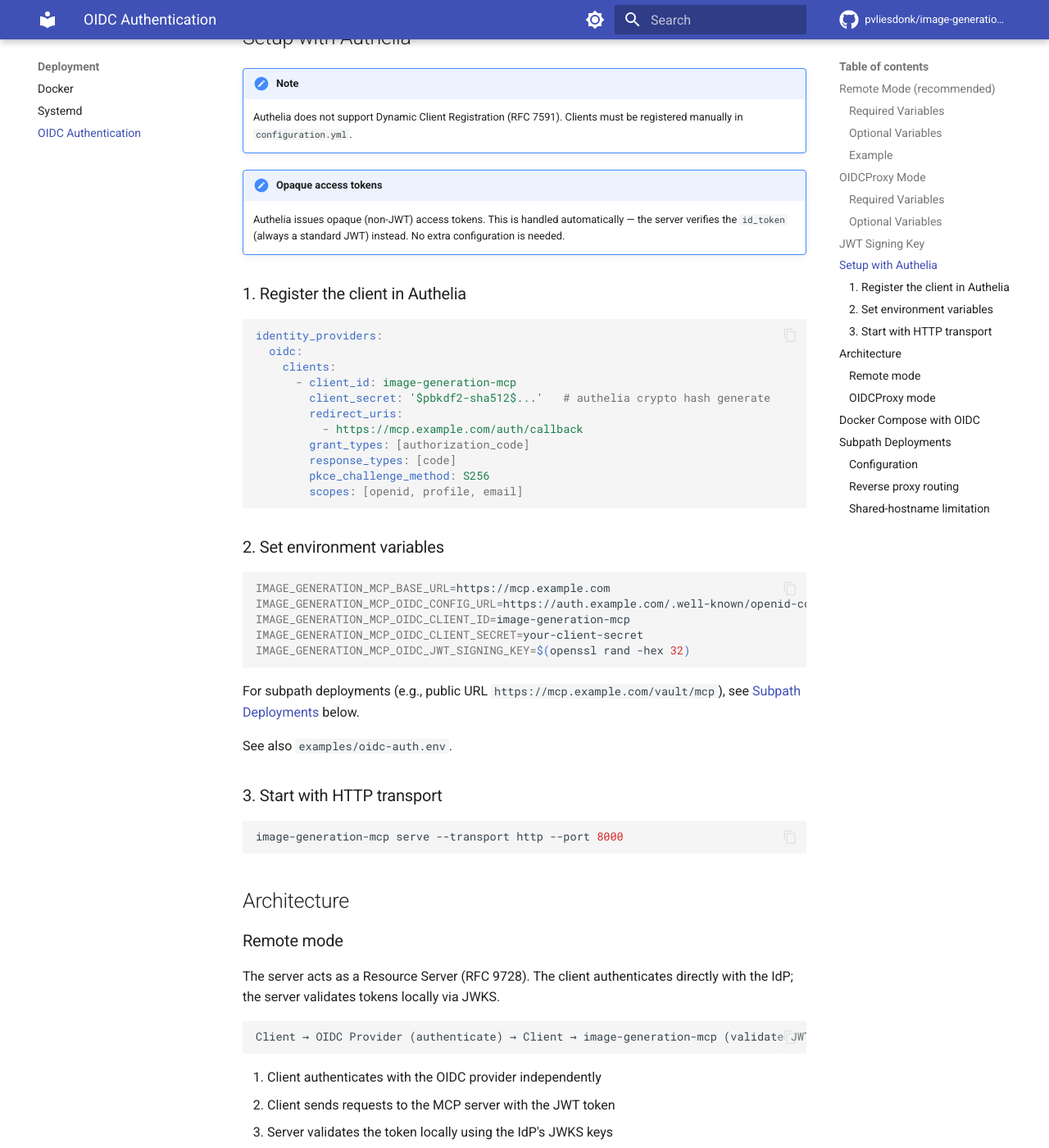
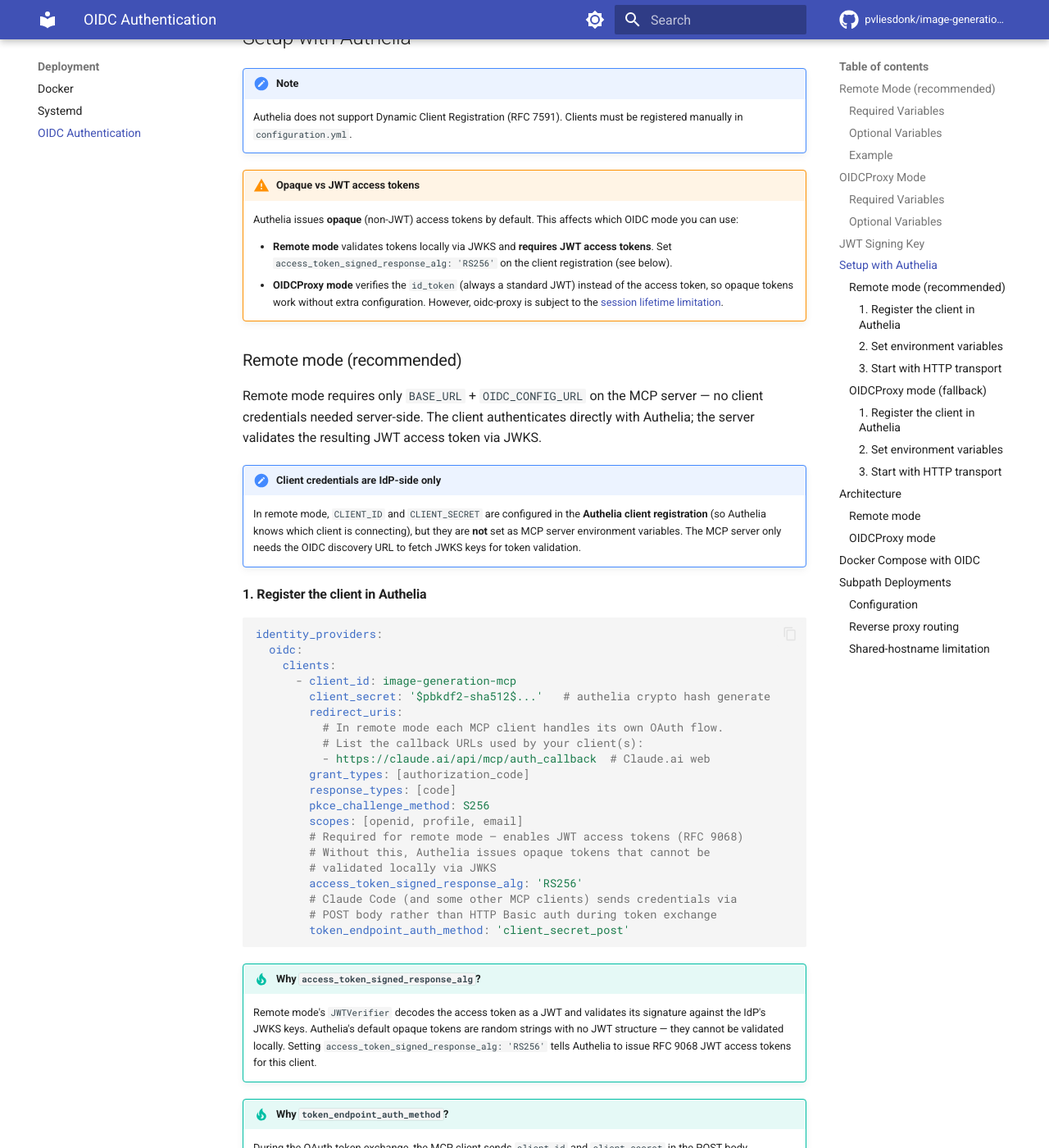
Before and after one commit to pvliesdonk/image-generation-mcp, an MkDocs documentation site: the page built from docs/deployment/oidc.md, in a window 1280 px wide and 1400 px high, scrolled down 2977 px. Shown: the whole window at 82% size. Built offline with MkDocs 1.6.1 and Material for MkDocs 9.7.7, drawn with Linux system fonts in a browser that asks for light colours; comment, search, counter and statistics services are not loaded; some of the changed text lies outside the part shown.

Commit message:
docs: update Authelia setup for remote auth mode and Claude Code client config (#105)
* docs: update Authelia setup for remote auth mode

- Rewrite "Setup with Authelia" to cover remote mode as primary path
  with oidc-proxy as fallback
- Document access_token_signed_response_alg: RS256 for JWT access tokens
- Document token_endpoint_auth_method: client_secret_post for Claude Code
- Correct "opaque tokens handled automatically" claim (only oidc-proxy)
- Add troubleshooting entry for token_endpoint_auth_method mismatch

Refs #104

Co-Authored-By: Claude Opus 4.6 <noreply@anthropic.com>

* fix: address PR #105 review comments

- Fix broken anchor link to authentication.md session lifetime section
- Use client-specific redirect_uris for remote mode (Claude.ai callback)
- Restore examples/oidc-auth.env reference in oidc-proxy section

Co-Authored-By: Claude Opus 4.6 <noreply@anthropic.com>

* fix: address second round of PR #105 review comments

- Fix examples filename: oidc-auth.env → oidc.env (pre-existing bug)
- Improve oidc-proxy token_endpoint_auth_method comment clarity

Co-Authored-By: Claude Opus 4.6 <noreply@anthropic.com>

---------

Co-authored-by: Claude Opus 4.6 <noreply@anthropic.com>

````diff
--- a/docs/deployment/oidc.md
+++ b/docs/deployment/oidc.md
@@ -79,10 +79,70 @@ openssl rand -hex 32
 !!! note
     Authelia does not support Dynamic Client Registration (RFC 7591). Clients must be registered manually in `configuration.yml`.
 
-!!! note "Opaque access tokens"
-    Authelia issues opaque (non-JWT) access tokens. This is handled automatically — the server verifies the `id_token` (always a standard JWT) instead. No extra configuration is needed.
+!!! warning "Opaque vs JWT access tokens"
+    Authelia issues **opaque** (non-JWT) access tokens by default. This affects which OIDC mode you can use:
 
-### 1. Register the client in Authelia
+    - **Remote mode** validates tokens locally via JWKS and **requires JWT access tokens**. Set `access_token_signed_response_alg: 'RS256'` on the client registration (see below).
+    - **OIDCProxy mode** verifies the `id_token` (always a standard JWT) instead of the access token, so opaque tokens work without extra configuration. However, oidc-proxy is subject to the [session lifetime limitation](../guides/authentication.md#known-limitations-oidc-session-lifetime).
+
+### Remote mode (recommended)
+
+Remote mode requires only `BASE_URL` + `OIDC_CONFIG_URL` on the MCP server — no client credentials needed server-side. The client authenticates directly with Authelia; the server validates the resulting JWT access token via JWKS.
+
+!!! note "Client credentials are IdP-side only"
+    In remote mode, `CLIENT_ID` and `CLIENT_SECRET` are configured in the **Authelia client registration** (so Authelia knows which client is connecting), but they are **not** set as MCP server environment variables. The MCP server only needs the OIDC discovery URL to fetch JWKS keys for token validation.
+
+#### 1. Register the client in Authelia
+
+```yaml
+identity_providers:
+  oidc:
+    clients:
+      - client_id: image-generation-mcp
+        client_secret: '$pbkdf2-sha512$...'   # authelia crypto hash generate
+        redirect_uris:
+          # In remote mode each MCP client handles its own OAuth flow.
+          # List the callback URLs used by your client(s):
+          - https://claude.ai/api/mcp/auth_callback  # Claude.ai web
+        grant_types: [authorization_code]
+        response_types: [code]
+        pkce_challenge_method: S256
+        scopes: [openid, profile, email]
+        # Required for remote mode — enables JWT access tokens (RFC 9068)
+        # Without this, Authelia issues opaque tokens that cannot be
+        # validated locally via JWKS
+        access_token_signed_response_alg: 'RS256'
+        # Claude Code (and some other MCP clients) sends credentials via
+        # POST body rather than HTTP Basic auth during token exchange
+        token_endpoint_auth_method: 'client_secret_post'
+```
+
+!!! tip "Why `access_token_signed_response_alg`?"
+    Remote mode's `JWTVerifier` decodes the access token as a JWT and validates its signature against the IdP's JWKS keys. Authelia's default opaque tokens are random strings with no JWT structure — they cannot be validated locally. Setting `access_token_signed_response_alg: 'RS256'` tells Authelia to issue RFC 9068 JWT access tokens for this client.
+
+!!! tip "Why `token_endpoint_auth_method`?"
+    During the OAuth token exchange, the MCP client sends `client_id` and `client_secret` in the POST body (`client_secret_post`). Authelia defaults to `client_secret_basic` (HTTP Basic auth header). If these don't match, the token exchange fails with a `token_endpoint_auth_method` error. Setting `client_secret_post` explicitly ensures compatibility with Claude Code and other MCP clients.
+
+#### 2. Set environment variables
+
+```bash
+IMAGE_GENERATION_MCP_BASE_URL=https://mcp.example.com
+IMAGE_GENERATION_MCP_OIDC_CONFIG_URL=https://auth.example.com/.well-known/openid-configuration
+```
+
+No `CLIENT_ID`, `CLIENT_SECRET`, or `JWT_SIGNING_KEY` needed — the server only validates tokens, it does not participate in the OAuth flow.
+
+#### 3. Start with HTTP transport
+
+```bash
+image-generation-mcp serve --transport http --port 8000
+```
+
+### OIDCProxy mode (fallback)
+
+Use oidc-proxy only when remote mode is not viable (e.g., your IdP cannot issue JWT access tokens). Be aware of the [session lifetime limitation](../guides/authentication.md#known-limitations-oidc-session-lifetime).
+
+#### 1. Register the client in Authelia
 
 ```yaml
 identity_providers:
@@ -96,9 +156,13 @@ identity_providers:
         response_types: [code]
         pkce_challenge_method: S256
         scopes: [openid, profile, email]
+        # Authelia defaults to client_secret_basic; Claude Code uses client_secret_post
+        token_endpoint_auth_method: 'client_secret_post'
 ```
 
-### 2. Set environment variables
+No `access_token_signed_response_alg` needed — oidc-proxy verifies the `id_token` (always a JWT) instead of the access token.
+
+#### 2. Set environment variables
 
 ```bash
 IMAGE_GENERATION_MCP_BASE_URL=https://mcp.example.com
````
Also changed, not shown: other parts of docs/deployment/oidc.md (+5 -5 lines), docs/guides/authentication.md (+12 -1 lines).
